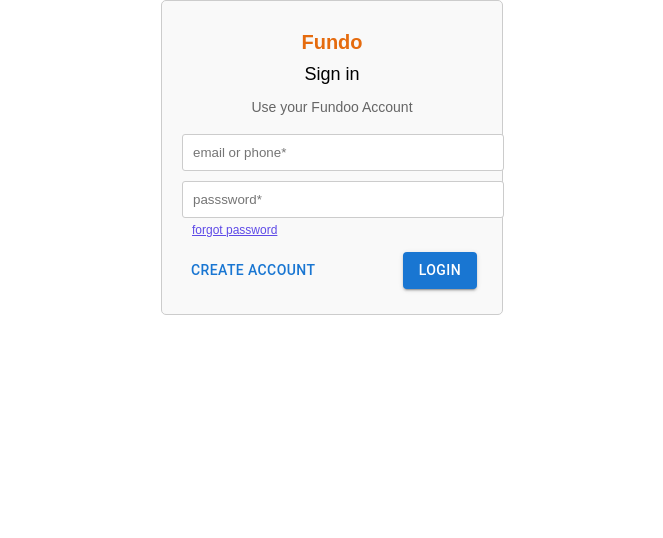
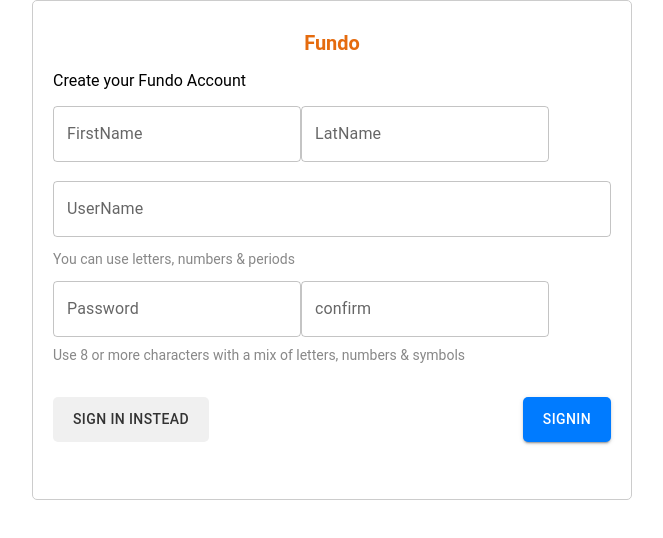
Before and after one commit to AnanthagariKalpana/Fundoo-FrontEnd, a React (Create React App) app: page / in a window 1280 px wide. Shown: the top 538 px of the page, without its empty margins (308-971 px from the left). Built offline with nearby package versions, Linux system fonts and the light colour scheme.

Commit message:
Created Login & signup

```diff
--- a/package.json
+++ b/package.json
@@ -9,6 +9,7 @@
     "@testing-library/jest-dom": "^5.17.0",
     "@testing-library/react": "^13.4.0",
     "@testing-library/user-event": "^13.5.0",
+    "axios": "^1.6.7",
     "react": "^18.2.0",
     "react-dom": "^18.2.0",
     "react-scripts": "5.0.1",
--- a/src/Components/Login.js
+++ b/src/Components/Login.js
@@ -1,32 +1,48 @@
 
-import React from 'react';
+import React, { useState } from 'react';
 import '../Styles/Login.scss';
 import Button from '@mui/material/Button';
+import TextField from '@mui/material/TextField';
+import { LoginApi } from '../utils/UserService';
+
 
 function Login() {
+    let userName
+    let password
+    const [userNameError, setUserNameError]=useState(false)
+    const emailRegex =  /^[a-zA-Z0-9._-]+@[a-zA-Z0-9.-]+\.[a-zA-Z]{2,4}$/
+    const handleLogin=async ()=>{
+       setUserNameError(!emailRegex.test(userName))
+        const loginPayload={
+            email:userName,
+            password:password
+        }
+       const data= await LoginApi(loginPayload);
+        console.log(data);
+    }
+
     return (
         <div className="Log">
             <p className='fundo'>Fundo</p>
             <p className='sign-txt'>Sign in</p>
             <p className='text'>Use your Fundoo Account</p>
             <form>
-                <input
-                    type="email"
-                    placeholder="email or phone*"
-                    className='email-txt'
-                />
-                <input
-                    type="password"
-                    placeholder="passsword*"
-                    className='pwd-txt'
-                />
+            <TextField label="email or phone"
+            onChange={(e)=>userName=e.target.value}
+            />
+
+            {userNameError && <span>UserName is incorrect</span>}
+
+            <TextField label="password"
+            onChange={(e)=>password=e.target.value}
+            />
 
                 <a variant='text' className='forgot-pwd'>forgot password</a>
 
 
                 <div className='button'>
                 <Button variant='text'>create account</Button>
-                <Button variant="contained">Login</Button>
+                <Button variant="contained" onClick={handleLogin}>Login</Button>
                 </div>
 
             </form>
--- a/src/Components/Signup.js
+++ b/src/Components/Signup.js
@@ -0,0 +1,36 @@
+
+import React from "react";
+import Button from '@mui/material/Button';
+import '../Styles/Signup.scss';
+import TextField from '@mui/material/TextField';
+
+function Signup()
+{
+    return (
+        <div>
+        <div className="container">
+        <div className="form">
+            <p className="fundo">Fundo</p>
+            <p className="txt">Create your Fundo Account</p>
+
+                <div id="name">
+                <TextField className="Fname" label="FirstName" type="text" placeholder="Fisrt Name*"/><br/>
+                <TextField className="Lname" label="LatName" type="text" placeholder="Last Name*"/>
+                </div><br></br>
+                <TextField className="Uname" label="UserName" type="text" placeholder="User Name*"/>
+                <p className="userNameInfo">You can use letters, numbers & periods</p>
+            <div id="pwd">
+                <TextField type="text" label="Password" placeholder="password*"/>
+                <TextField type="text" label="confirm" placeholder="confirm*"/>
+            </div>
+            <p id="passInfo">Use 8 or more characters with a mix of letters, numbers & symbols</p>
+            <div className="sign">
+            <Button variant='text'>Sign in instead</Button>
+                <Button variant="contained">Signin</Button>
+            </div>
+        </div>
+        </div>
+        </div>
+    )
+}
+export default Signup
--- a/src/Styles/Login.scss
+++ b/src/Styles/Login.scss
@@ -1,8 +1,6 @@
 
 body {
     font-family:sans-serif;
-    margin:0;
-    padding: 0;
   }
 
 // .Log {
@@ -71,6 +69,7 @@
     border: 1px solid #ccc;
     border-radius: 5px;
     background-color: #f9f9f9;
+    border-width: thin;
   }
 
    .fundo {
--- a/src/Styles/Signup.scss
+++ b/src/Styles/Signup.scss
@@ -0,0 +1,119 @@
+/* Style for the container */
+*{
+    padding: 0;
+    box-sizing: border-box;
+}
+body {
+    font-family: 'Bebas Neue', sans-serif;
+    font-family: 'Montserrat', sans-serif;
+    font-family: 'Oswald', sans-serif;
+    font-family: 'Poppins', sans-serif;
+    font-family: 'Roboto', sans-serif;
+    padding: 0;
+}
+.container{
+    display: flex;
+    flex-direction: column;
+    margin: auto;
+    border:1px solid #ccc ;
+    width: 600px;
+    height: 500px;
+    padding: 20px;
+    border-radius: 5px;
+}
+.form{
+    display: flex;
+    flex-direction: column;
+    // margin: 30px;
+    //margin-top: 6%;
+    margin-right: 0px;
+    // width: 600px;
+    // height: 500px;
+    // padding: 20px;
+    display: flex;
+    border-radius: 5px;
+}
+#name{
+    display: flex;
+    flex-direction: row;
+}
+.container.form.Fname.Lname{
+    display: flex;
+    flex-direction: row;
+    padding: 20px;
+    height: 30px;
+    width: 120px;
+    border-radius: 3px;
+}
+.form.Fname{
+    padding: 10px;
+    margin-left: 15px;
+}
+#pwd{
+    display: flex;
+    flex-direction: row;
+}
+
+  /* Style for the "Fundo" paragraph */
+  .form.fundo {
+    text-align: left;
+    padding-top: 10px;
+    font-size: 24px;
+    font-weight: bold;
+    color: #e79818;
+    padding-left: 0px;
+  }
+
+  /* Style for the "txt" paragraph */
+  .form.txt {
+    font-size: 18px;
+    color: #555;
+    margin-top: 10px;
+  }
+
+  /* Style for the form inputs */
+  input {
+    width: 100%;
+    padding: 10px;
+    margin-top: 5px;
+    margin-bottom: 10px;
+    border: 1px solid #ccc;
+    border-radius: 5px;
+  }
+
+  /* Style for the "UserName" info */
+  p.userNameInfo {
+    font-size: 14px;
+    color: #888;
+  }
+
+  /* Style for the "Password" info */
+  #passInfo {
+    font-size: 14px;
+    color: #888;
+    margin-top: 10px;
+  }
+
+  /* Style for the sign in buttons */
+  .sign {
+    margin-top: 20px;
+    display: flex;
+    justify-content: space-between;
+  }
+
+  .sign button {
+    padding: 10px 20px;
+    border: none;
+    border-radius: 5px;
+    cursor: pointer;
+  }
+
+  .sign button:nth-child(1) {
+    background-color: #f0f0f0;
+    color: #333;
+  }
+
+  .sign button:nth-child(2) {
+    background-color: #007bff;
+    color: #fff;
+  }
--- a/src/index.js
+++ b/src/index.js
@@ -3,12 +3,14 @@
 import './index.css';
 import App from './App';
 import Login from './Components/Login';
+import Signup from './Components/Signup';
 import reportWebVitals from './reportWebVitals';
 
 const root = ReactDOM.createRoot(document.getElementById('root'));
 root.render(
   <React.StrictMode>
-    <Login />
+    {/*<Login/>*/}
+    <Signup/>
   </React.StrictMode>
 );
 
--- /dev/null
+++ b/src/utils/UserService.js
@@ -0,0 +1,6 @@
+import axios from 'axios';
+
+export const LoginApi=async (data)=>
+{
+    return await axios.post("http://localhost:3000/api/v1/users/login",data)
+}
```
Also changed, not shown: 1 other file (tests, documents, lock files or other folders).
